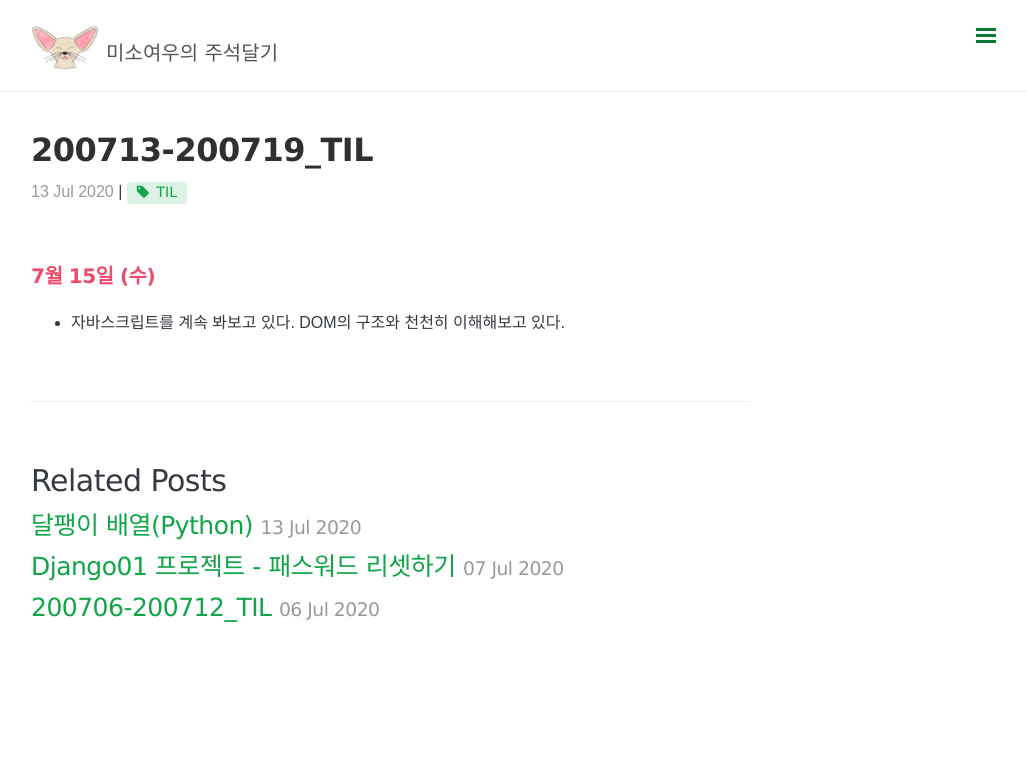
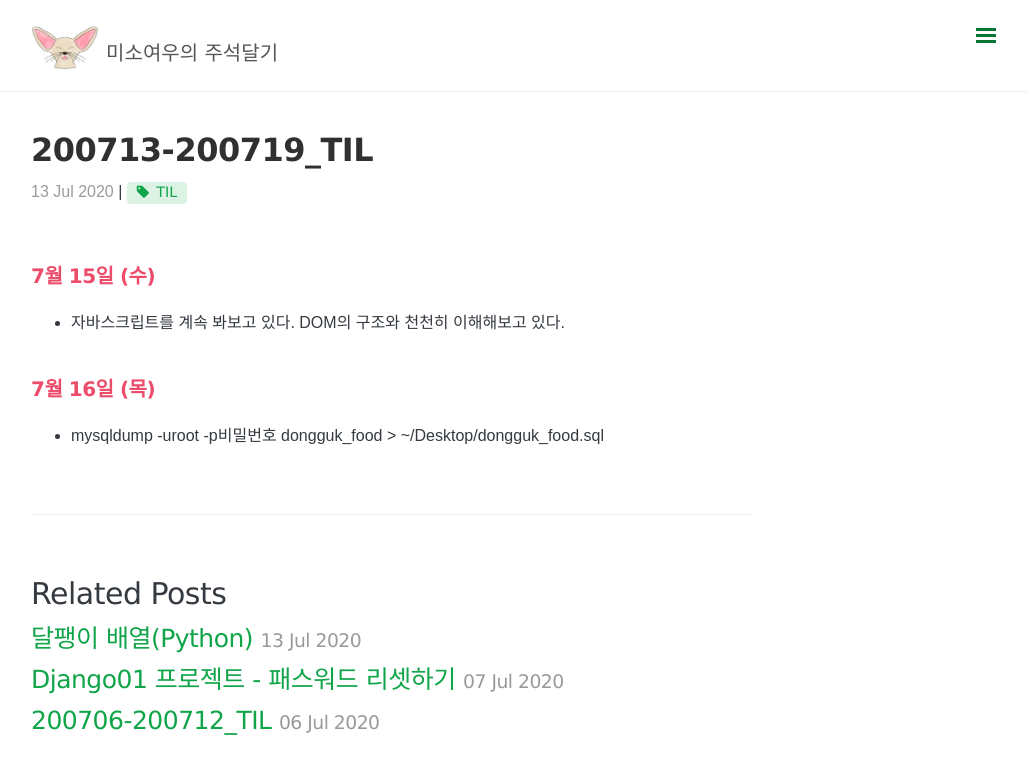
Before and after one commit to somefood/somefood.github.io, a Jekyll site: the page built from _posts/Today I Learned/2020-07-13-07-19-TIL.md, in a window 1280 px wide. Shown: the top 774 px of the page, without its empty margins (249-1276 px from the left). Built offline with Jekyll 4.4.1, drawn with Linux system fonts in a browser that asks for light colours; nearby versions of some CDN libraries; comment, search, counter and statistics services are not loaded.

Commit message:
수정: 내용 추가

```diff
--- a/_posts/Today I Learned/2020-07-13-07-19-TIL.md
+++ b/_posts/Today I Learned/2020-07-13-07-19-TIL.md
@@ -9,3 +9,6 @@ comments: true
 
 ## 7월 15일 (수)
 - 자바스크립트를 계속 봐보고 있다. DOM의 구조와 천천히 이해해보고 있다.
+
+## 7월 16일 (목)
+- mysqldump -uroot -p비밀번호 dongguk_food > ~/Desktop/dongguk_food.sql
```
